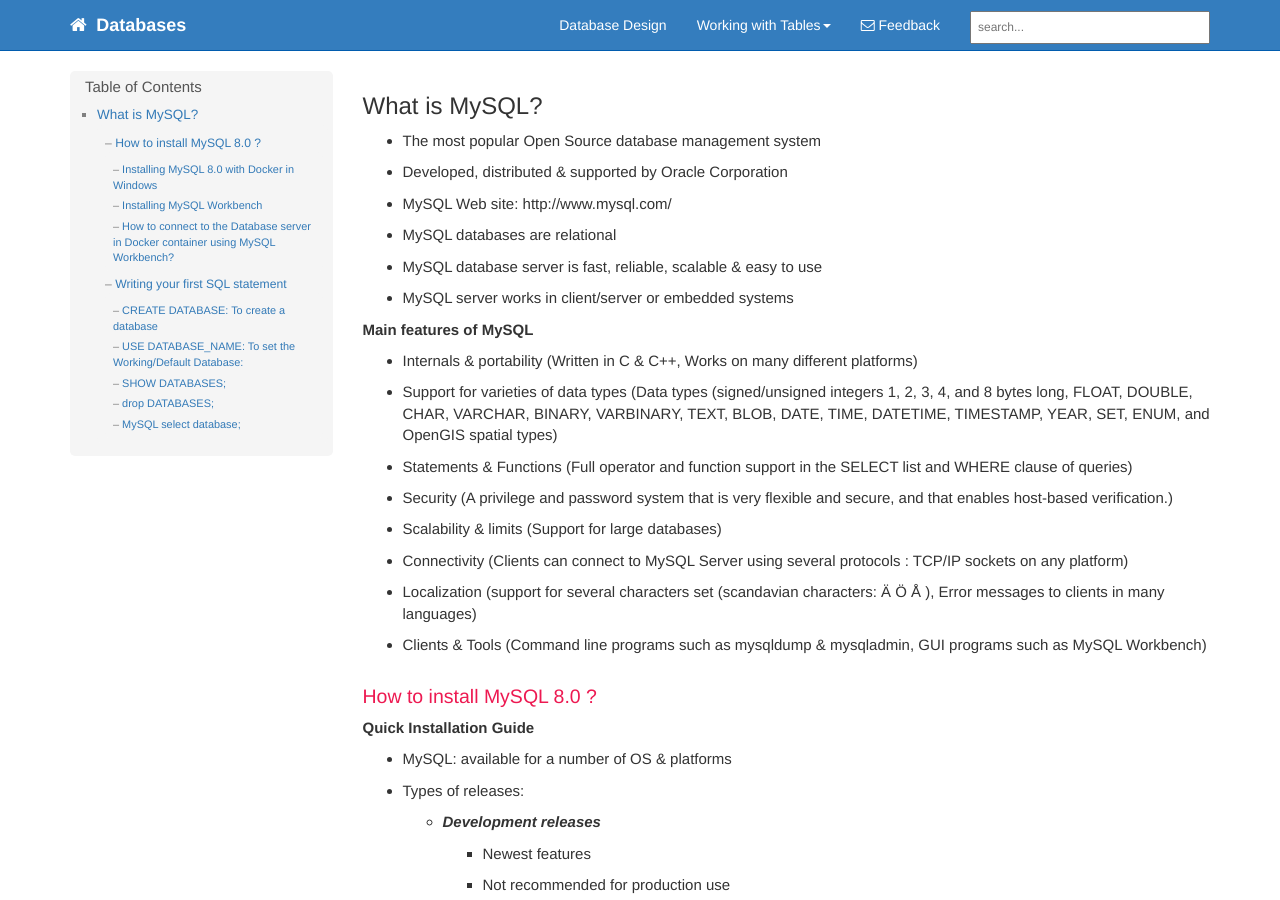
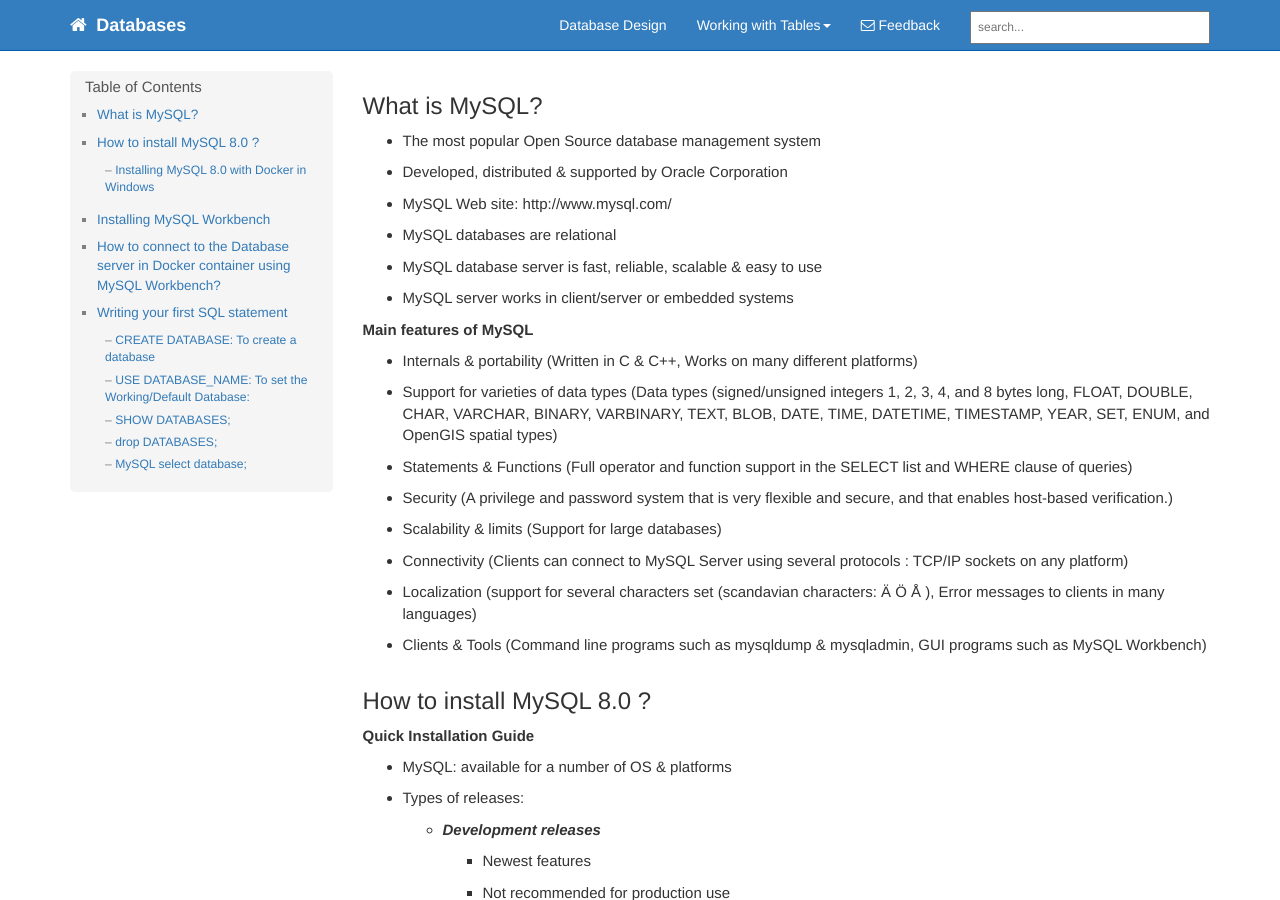
Before and after one commit to dipaish/databases, a Jekyll site: the page built from index.md, in a window 1280 px wide and 900 px high. Built offline with Jekyll 4.4.1, drawn with Linux system fonts in a browser that asks for light colours; our own code applies the rules of GitHub Pages for plain Markdown files; comment, search, counter and statistics services are not loaded.

Commit message:
minor changes

````diff
--- a/index.md
+++ b/index.md
@@ -16,7 +16,7 @@
 - Localization (support for several characters set (scandavian characters: Ä Ö Å ), Error messages to clients in many languages)
 - Clients & Tools (Command line programs such as mysqldump & mysqladmin, GUI programs such as MySQL Workbench)
 
-### How to install MySQL 8.0 ?
+## How to install MySQL 8.0 ?
 
 **Quick Installation Guide**
 - MySQL: available for a number of OS & platforms
@@ -31,7 +31,7 @@
 
 ***Read More: https://dev.mysql.com/doc/refman/8.0/en/installing.html ***
 
-#### Installing MySQL 8.0 with Docker in Windows
+### Installing MySQL 8.0 with Docker in Windows
 
 > Note: Please ensure that you have Docker Desktop installed in your device and the docker engine is running.
 
@@ -58,12 +58,12 @@ PS D:\dataService> docker-compose up -d
 - To remove all docker containers in the repository `Docker-compose down`
 
 
-#### Installing MySQL Workbench
+## Installing MySQL Workbench
 Step 1: Get to this link (https://dev.mysql.com/downloads/workbench/) and download MySQL Workbench **Windows (x86, 64-bit), MSI Installer** & install MySQL Workbench.
 
 ![download MySQL Workbench](assets/images/wb1.png)
 
-#### How to connect to the Database server in Docker container using MySQL Workbench?
+## How to connect to the Database server in Docker container using MySQL Workbench?
 
 ***Now that we have the necessary tools, we will use MySQL Workbench to connect to the database service running in a docker container.***
 
@@ -78,12 +78,12 @@ PS D:\dataService> docker-compose up -d
 - Step 3: Double Click on the newly created connection and type in your password.
 ![connect to the database server](assets/images/dc33.png)
 
-### Writing your first SQL statement
+## Writing your first SQL statement
 - ***Create a simple database named fname_lname***
 ![connect to the database server](assets/images/sqleditor.png)
 
 # Working with Databases
-#### CREATE DATABASE: To create a database
+### CREATE DATABASE: To create a database
 - **CREATE DATABASE** statement is used to create a database.
 - To create a database, you need to have the CREATE privilege for the database
 - If the database already exists, you will get an error message when not specifying  **IF NOT EXISTS** clause
@@ -97,12 +97,12 @@ CREATE DATABASE Database_Name;
 ```sql
 CREATE DATABASE mydb1;
 ```
-#### USE DATABASE_NAME: To set the Working/Default Database:
+### USE DATABASE_NAME: To set the Working/Default Database:
 - In order to work with the database, you must always specify the database to work with.
 - Creating a database does not make it a current database.
 
-#### SHOW DATABASES;
+### SHOW DATABASES;
 
-#### drop DATABASES;
+### drop DATABASES;
 
-#### MySQL select database;
+### MySQL select database;
````
